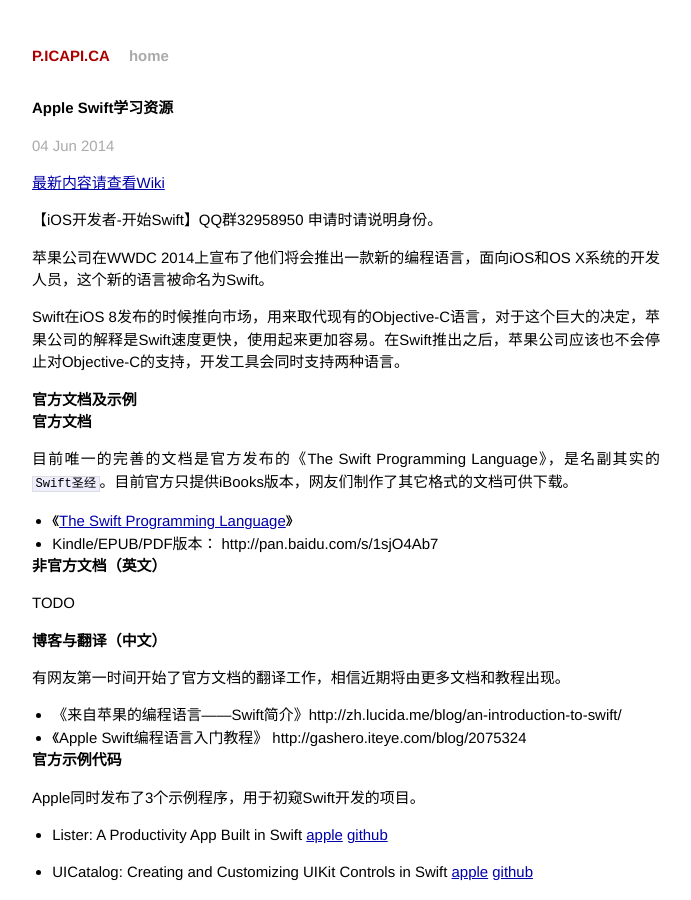
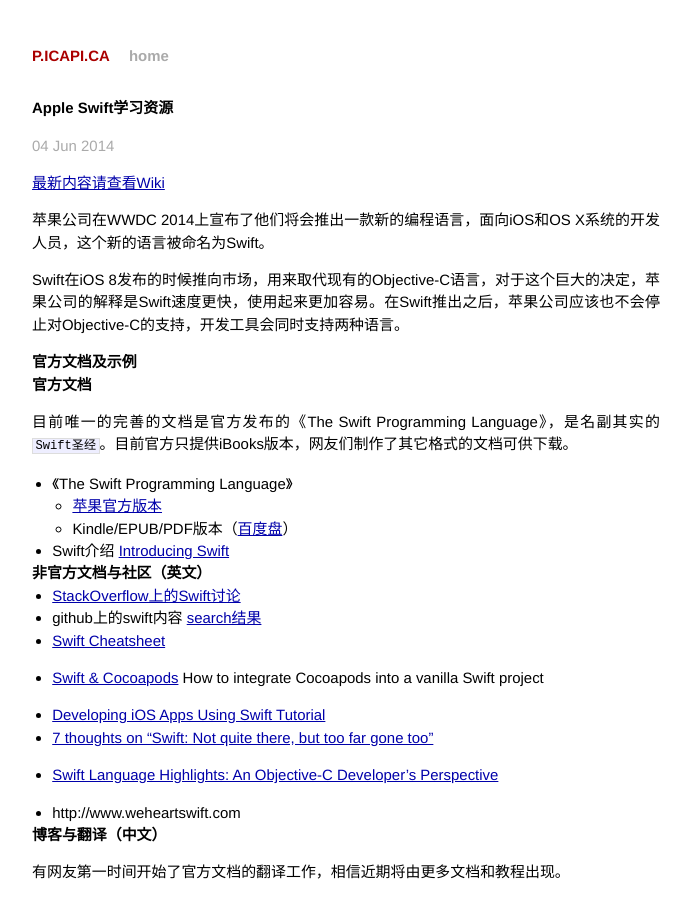
Before and after one commit to picapica/p.icapi.ca, a Jekyll site: the page built from _posts/2014-06-04-apple-swift-beginner-guide.markdown, in a window 1280 px wide and 900 px high. Shown: the whole window, without its empty margins (294-985 px from the left). Built offline with Jekyll 4.4.1, drawn with Linux system fonts in a browser that asks for light colours; Markdown is read by kramdown in place of the engine named in the settings; some of the changed text lies outside the part shown.

Commit message:
modified:   _posts/2014-06-04-apple-swift-beginner-guide.markdown

````diff
--- a/_posts/2014-06-04-apple-swift-beginner-guide.markdown
+++ b/_posts/2014-06-04-apple-swift-beginner-guide.markdown
@@ -8,9 +8,6 @@
 ---
 
 [最新内容请查看Wiki](https://github.com/Lax/iOS-Swift-Demos/wiki)
-
-【iOS开发者-开始Swift】QQ群32958950 申请时请说明身份。
-
 
 
 苹果公司在WWDC 2014上宣布了他们将会推出一款新的编程语言，面向iOS和OS X系统的开发人员，这个新的语言被命名为Swift。
@@ -24,42 +21,94 @@
 
 目前唯一的完善的文档是官方发布的《The Swift Programming Language》，是名副其实的```Swift圣经```。目前官方只提供iBooks版本，网友们制作了其它格式的文档可供下载。
 
-*    《[The Swift Programming Language](https://developer.apple.com/library/prerelease/ios/documentation/Swift/Conceptual/Swift_Programming_Language/)》
-*    Kindle/EPUB/PDF版本： http://pan.baidu.com/s/1sjO4Ab7
+* 《The Swift Programming Language》
+    *    [苹果官方版本](https://developer.apple.com/library/prerelease/ios/documentation/Swift/Conceptual/Swift_Programming_Language/)
+    *    Kindle/EPUB/PDF版本（[百度盘](http://pan.baidu.com/s/1sjO4Ab7)）
 
-### 非官方文档（英文）
-TODO
+*    Swift介绍 [Introducing Swift](https://developer.apple.com/swift/)
+
+### 非官方文档与社区（英文）
+
+*    [StackOverflow上的Swift讨论](http://stackoverflow.com/questions/tagged/swift-language)
+*    github上的swift内容 [search结果](https://github.com/search?l=Swift&q=swift&ref=cmdform&type=Repositories)
+*    [Swift Cheatsheet](http://cdn2.raywenderlich.com/wp-content/uploads/2014/06/RW-Swift-Cheatsheet-0_3.pdf)
+*    [Swift & Cocoapods](https://medium.com/swift-programming/swift-cocoapods-da09d8ba6dd2) How to integrate Cocoapods into a vanilla Swift project
+
+
+
+*    [Developing iOS Apps Using Swift Tutorial](http://jamesonquave.com/blog/developing-ios-apps-using-swift-tutorial/)
+*    [7 thoughts on “Swift: Not quite there, but too far gone too”](http://studentf.wordpress.com/2014/06/03/swift-not-quite-there-but-too-far-gone-too/)
+*    [Swift Language Highlights: An Objective-C Developer’s Perspective](http://www.raywenderlich.com/73997/swift-language-highlights)
+
+
+*    http://www.weheartswift.com
+
+
 
 ### 博客与翻译（中文）
 
 有网友第一时间开始了官方文档的翻译工作，相信近期将由更多文档和教程出现。
 
-*    《来自苹果的编程语言——Swift简介》http://zh.lucida.me/blog/an-introduction-to-swift/
-*    《Apple Swift编程语言入门教程》 http://gashero.iteye.com/blog/2075324
 
-### 官方示例代码
+#### 社区
+
+*    https://www.v2ex.com/go/swift
+*    http://swift.sh
+*    http://swift-china.org
+
+
+#### 评论
+
+*    《[关于 Swift 的一点初步看法](http://onevcat.com/2014/06/my-opinion-about-swift/)》 by onevcat
+*    《[来自苹果的编程语言——Swift简介](http://zh.lucida.me/blog/an-introduction-to-swift/)》
+
+
+#### 翻译
+
+*    《[Swift编程语言](http://numbbbbb.github.io/the-swift-programming-language-in-chinese/)》（协作翻译）
+*    《[Apple Swift编程语言入门教程](http://gashero.iteye.com/blog/2075324)》
+*    《[Apple Swift编程语言入门教程](http://swiftlang.com.cn/start)》和上面的重名了，目前还没什么实际内容-20140605
+
+
+#### 课程
+
+*    《[Apple Swift语言基础教程](http://www.jikexueyuan.com/course/92.html)》极客学院
+
+
+
+### 官方示例
 
 Apple同时发布了3个示例程序，用于初窥Swift开发的项目。
 
 *    Lister: A Productivity App Built in Swift
 [apple](https://developer.apple.com/library/prerelease/ios/samplecode/Lister-Swift/Introduction/Intro.html#//apple_ref/doc/uid/TP40014512)
+/
 [github](https://github.com/Lax/iOS-Swift-Demos/tree/master/ListerAProductivityAppBuiltinSwift)
 
 *    UICatalog: Creating and Customizing UIKit Controls in Swift
 [apple](https://developer.apple.com/library/prerelease/ios/samplecode/UICatalog-Swift/Introduction/Intro.html#//apple_ref/doc/uid/TP40014577)
+/
 [github](https://github.com/Lax/iOS-Swift-Demos/tree/master/UICatalog:CreatingandCustomizingUIKitControlsinSwift)
 
 *    Adventure: Building a SpriteKit Game Using Swift
 [apple](https://developer.apple.com/library/prerelease/ios/samplecode/Adventure-Swift/Introduction/Intro.html#//apple_ref/doc/uid/TP40014639)
+/
 [github](https://github.com/Lax/iOS-Swift-Demos/tree/master/AdventureBuildingaSpriteKitgameusingSwift)
 
 
-### 非官方示例代码分享
+### 非官方代码分享
 
 *    [FlappySwift](https://github.com/fullstackio/FlappySwift)  用Swift实现的FlappyBird
+*    [swift-2048](https://github.com/austinzheng/swift-2048)
+*    [PNChart-Swift](https://github.com/kevinzhow/PNChart-Swift) 可以创建图表的库
+*    [Game of Life](https://github.com/yonbergman/swift-gameoflife) 一个游戏
+*    [swift-alarm](https://github.com/ChrisChares/swift-alarm.git) 基于地理位置的提醒工具 [blog](http://chares.ghost.io/lets-make-a-swift-app-part-1/)
+*    [SwiftNote](https://github.com/mslathrop/SwiftNote.git)
+
 
 
 ## 开发工具
+
 ### xcode 6 beta 下载
 
 ```xcode 6 beta安装系统要求为MacOSX 10.9.3+```
@@ -69,6 +118,20 @@
 
 *    官方下载地址 http://adcdownload.apple.com//wwdc_2014/xcode_6_beta_ie8g3n/xcode_6_beta.dmg 使用迅雷离线更快
 
+
+
 ## 其它
 
 *    [iOS Developer Library](https://developer.apple.com/library/prerelease/ios/navigation/)
+*    [Chris Lattner](http://nondot.org/sabre/) Swift设计者
+
+
+### 因为重名躺枪的Swift
+
+*    [Swift Lang](http://swift-lang.org) 一门很专业的并行编程语言，有苹果在Swift页面的链接，肯定带过去很多访问量。
+*    [OpenStack Swift](https://github.com/openstack/swift) OpenStack Object Storage (Swift)
+*    [Swift聊天工具](http://swift.im) 基于XMPP的聊天工具及服务端SDK。
+
+
+### 讨论区
+*    【iOS开发者-开始Swift】QQ交流群32958950 申请时请说明身份。
````
